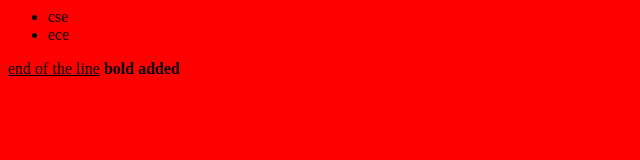
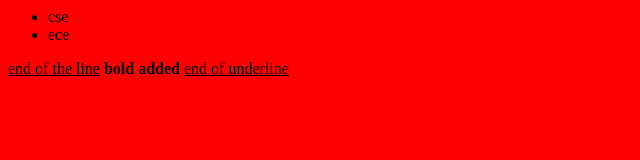
Before and after one commit to Jvpriya/rgukt1, a plain HTML site: page index.html in a window 1280 px wide. Shown: the whole page, without its empty margins (0-640 px from the left). Drawn offline with Linux system fonts and the light colour scheme.

Commit message:
Update index.html with u tag
new u tag added

```diff
--- a/index.html
+++ b/index.html
@@ -6,5 +6,6 @@
         </ul>
         <u>end of the line</u>
         <b>bold added</b>
+        <u>end of underline</u>
         </body>
 </html>
```
